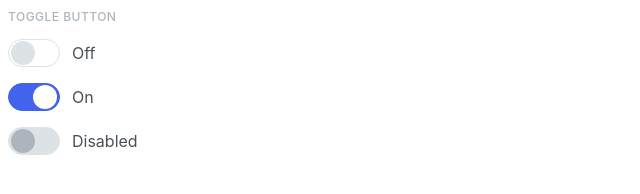
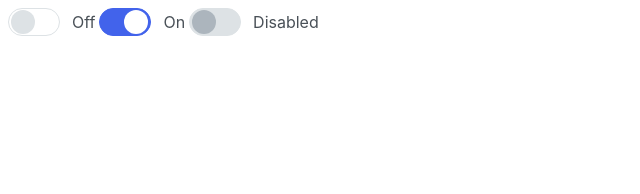
Before and after one commit to js-tasks-ru/htmlcss-20240913_ildarado12, a website: page 07-lection5/03-toggler/index.html in a window 1280 px wide. Shown: the whole page, without its empty margins (0-640 px from the left). Drawn offline with Linux system fonts and the light colour scheme; a web font is replaced by a local one.

Commit message:
ДЗ - Лекция 5 - Toggler, исправления 2

```diff
--- a/07-lection5/03-toggler/index.html
+++ b/07-lection5/03-toggler/index.html
@@ -6,7 +6,6 @@
         <link rel="stylesheet" href="./toggler.css">
     </head>
     <body>
-        <h5 class="togglerTitle">Toggle Button</h5>
         <label class="toggler">
                 <input type="checkbox" class="toggler__input">
                 <div class="toggler__state">
--- a/07-lection5/03-toggler/toggler.css
+++ b/07-lection5/03-toggler/toggler.css
@@ -1,20 +1,7 @@
-.togglerTitle {
-    margin: 5px 0;
-    font-family: Inter;
-    font-size: 12px;
-    font-weight: 500;
-    line-height: 18px;
-    letter-spacing: 0.04em;
-    text-align: left;
-    text-transform: uppercase;
-    color: var(--grey-3);
-}
-
 .toggler {
-    display: flex;
+    display: inline-flex;
     gap: 12px;
     align-items: center;
-    padding: 8px 0;
 }
 
 .toggler__input {
```
